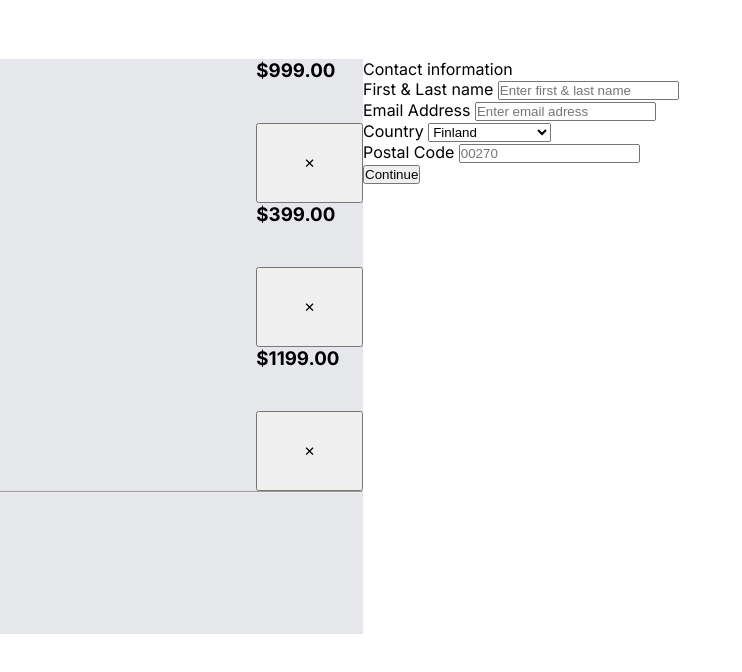
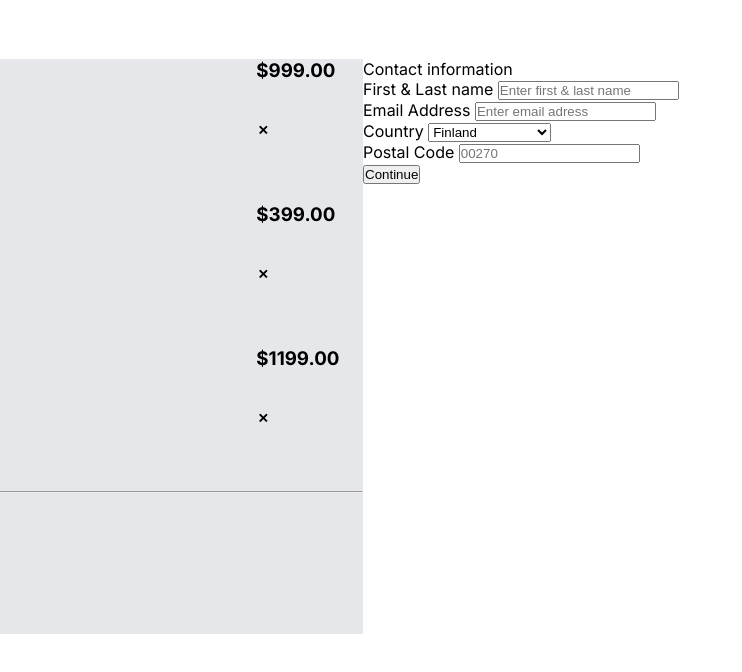
Before and after one commit to dev-RonnieTR/device-shop-checkout, a plain HTML site: page index.html in a window 1280 px wide. Shown: the full height of the page, 277-1019 px from the left. Drawn offline with Linux system fonts and the light colour scheme.

Commit message:
Style the remove buttons to make them more minimalistic

```diff
--- a/styles.css
+++ b/styles.css
@@ -59,6 +59,15 @@ main {
 }
 .product-remove {
     grid-area: discard;
+
+    font-weight: 700;
+    width: 1em;
+    height: 1em;
+    border: none;
+    background: none;
+}
+.product-remove:hover {
+    cursor: pointer;
 }
 
 /* NON-GRID LAYOUT */
```
